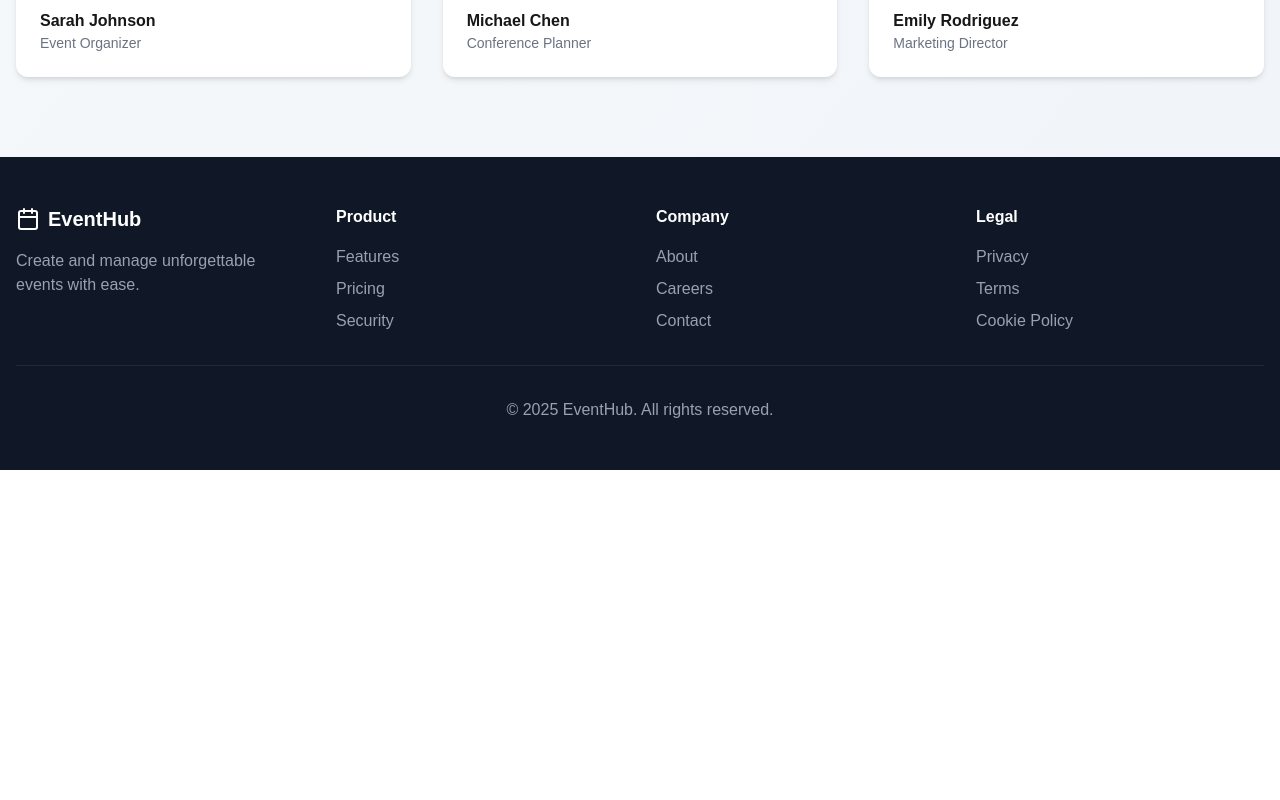
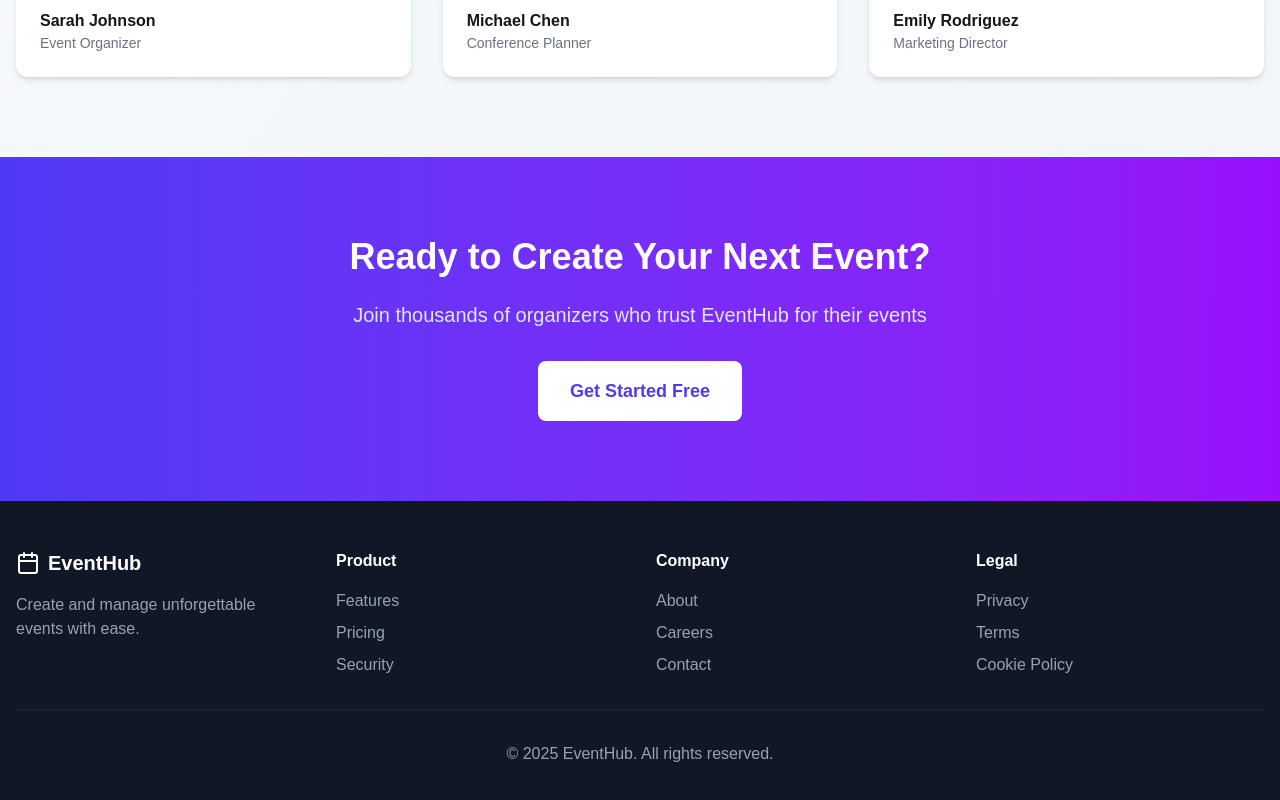
Before and after one commit to MarufurRahmanRahat/my-first-next-app, a Next.js app: page / in a window 1280 px wide. Shown: the part 1485-2285 px from the top of the page. Before the commit the page ends 1955 px from the top, so only its background shows below. Built offline with nearby package versions, Linux system fonts and the light colour scheme; no server answers.

Commit message:
Extra  section  added

```diff
--- a/src/app/page.jsx
+++ b/src/app/page.jsx
@@ -1,4 +1,5 @@
 import Banner from "@/components/Banner";
+import Extra from "@/components/Extra";
 import Features from "@/components/Features";
 import Review from "@/components/Review";
 import Stats from "@/components/Stats";
@@ -11,6 +12,7 @@ export default function Home() {
       <Features/>
       <Stats/>
       <Review/>
+      <Extra/>
      </div>
   );
 }
--- /dev/null
+++ b/src/components/Extra.jsx
@@ -0,0 +1,23 @@
+import React from 'react';
+
+const Extra = () => {
+    return (
+        <div>
+            <section className="py-20 px-4 bg-gradient-to-r from-indigo-600 to-purple-600 text-white">
+                <div className="max-w-4xl mx-auto text-center">
+                    <h2 className="text-3xl md:text-4xl font-bold mb-6">
+                        Ready to Create Your Next Event?
+                    </h2>
+                    <p className="text-xl mb-8 text-indigo-100">
+                        Join thousands of organizers who trust EventHub for their events
+                    </p>
+                    <button className="px-8 py-4 bg-white text-indigo-600 rounded-lg font-semibold hover:bg-gray-50 transition-colors text-lg">
+                        Get Started Free
+                    </button>
+                </div>
+            </section>
+        </div>
+    );
+};
+
+export default Extra;
```
